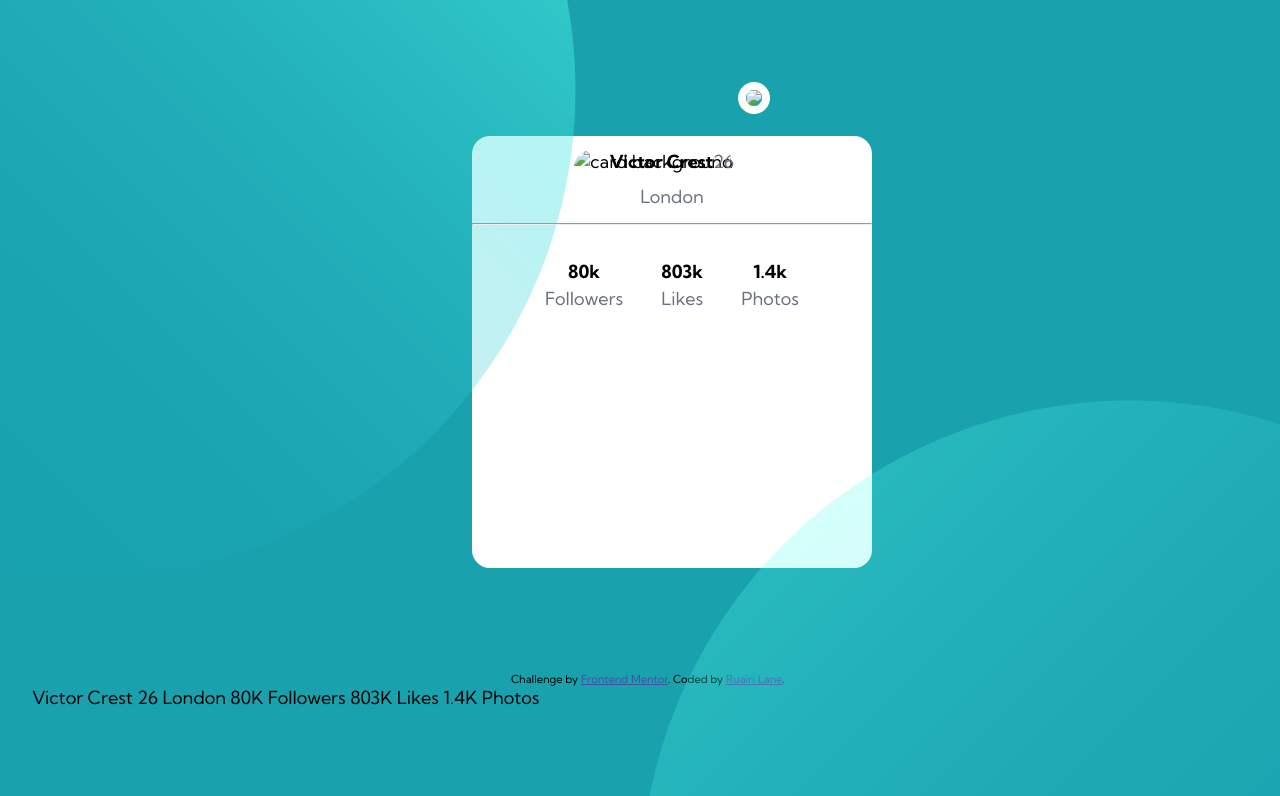
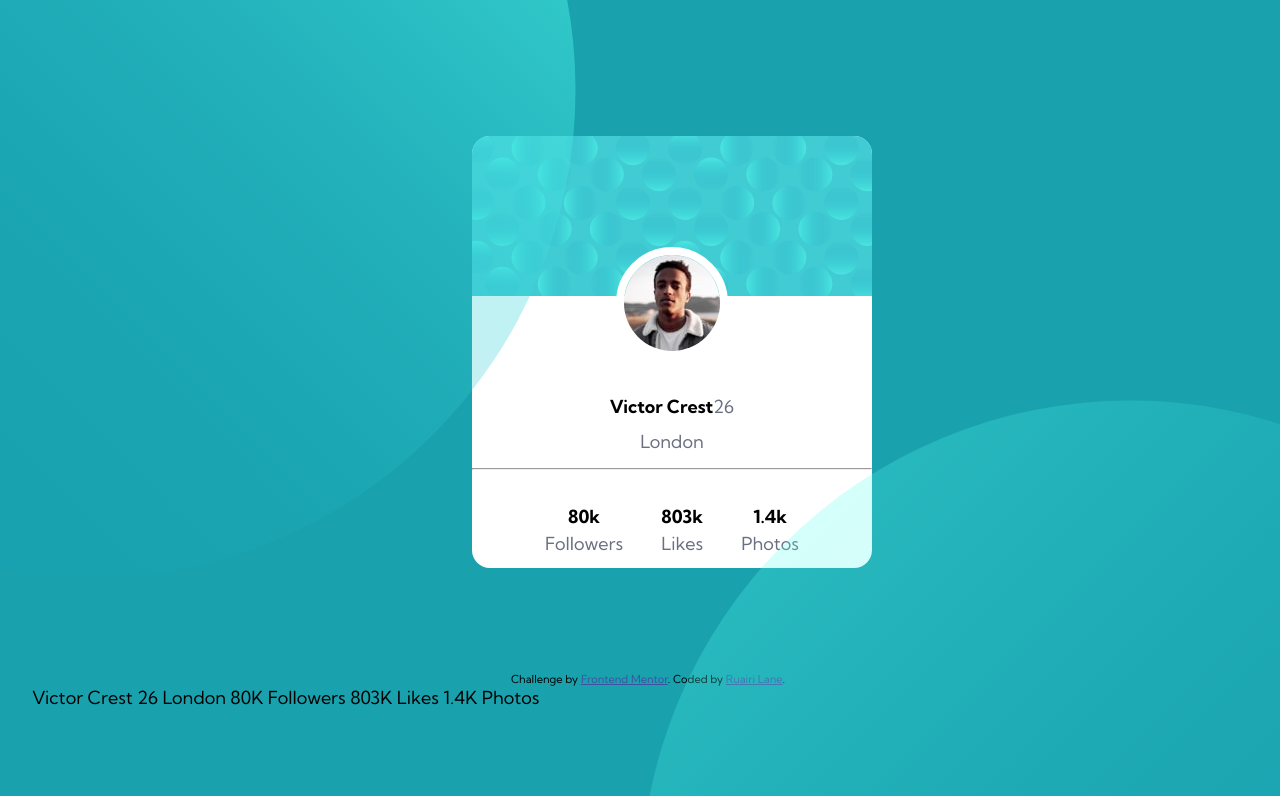
Before and after one commit to Ruairi7/profile-card, a plain HTML site: page index.html in a window 1280 px wide. Shown: the top 796 px of the page. Drawn offline with Linux system fonts and the light colour scheme; the site is published under a folder, as on GitHub Pages, so addresses that start at the root find nothing.

Commit message:
Update index.html

```diff
--- a/index.html
+++ b/index.html
@@ -23,8 +23,8 @@
     <img id="bottom-image" src="images/bg-pattern-bottom.svg"></img>
     <div id="card-container">
         <div id="card">
-          <img id="background" src="/images/bg-pattern-card.svg" alt="card background"/>
-          <img id="pic" src="/images/image-victor.jpg"/>
+          <img id="background" src="images/bg-pattern-card.svg" alt="card background"/>
+          <img id="pic" src="images/image-victor.jpg"/>
           <h1 id="name">Victor Crest<span id="age">26</span></h1>
           <h2 id="location">London</h2>
           <hr>
```
